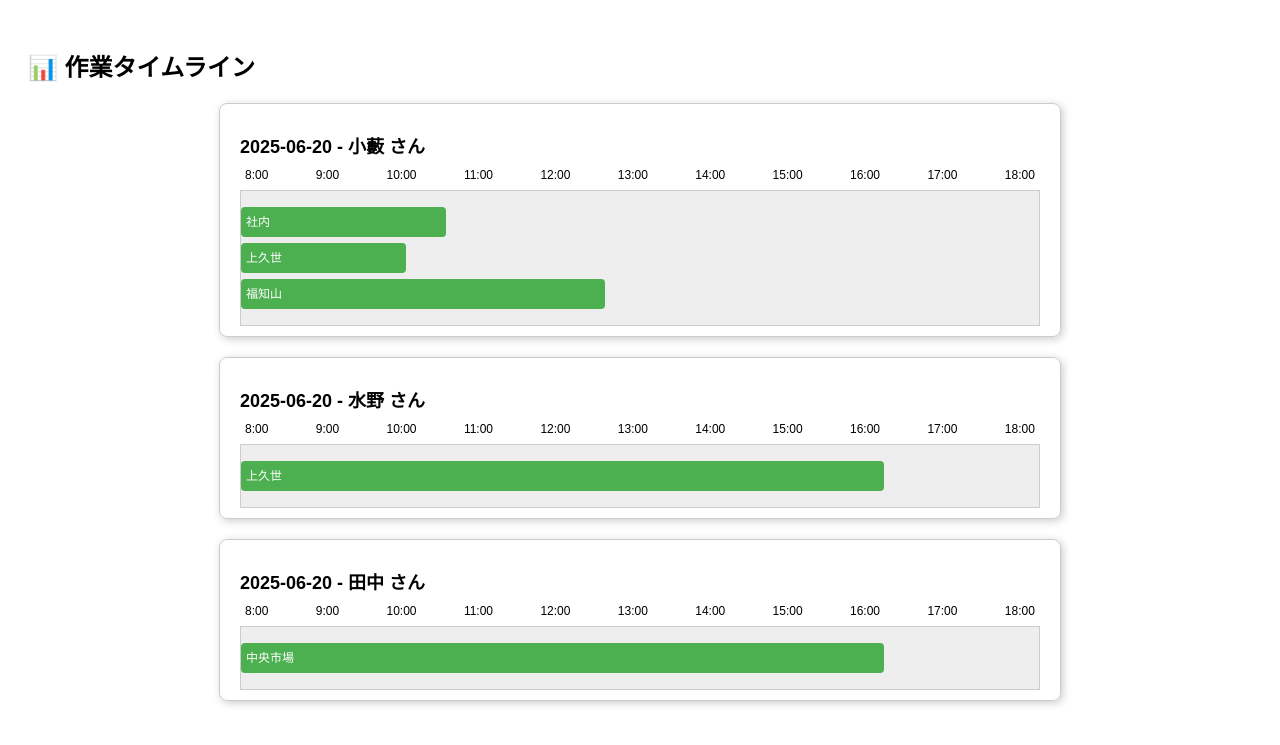
After one commit to 3216311ktt/daily_report_app, a Flask app: page /chart in a window 1280 px wide. The commit adds this page. Shown: the top 745 px of the page. Run offline with Flask 3, Linux system fonts and the light colour scheme; data comes from the database, SQL or seed files in the repository; both versions use the stored data as it was after the commit.

Commit message:
htmlを作成

```diff
--- a/app.py
+++ b/app.py
@@ -2,6 +2,8 @@ import os
 from flask import Flask, render_template, request, redirect, url_for
 from models import db, DailyReport
 from datetime import datetime
+from collections import defaultdict
+from operator import attrgetter
 
 # なければ作成
 if not os.path.exists('db'):
@@ -43,6 +45,63 @@ def submit():
     db.session.commit()
     return {'status': 'success'}
 
+# 確認用一覧画面
+@app.route('/view_reports')
+def view_reports():
+    name = request.args.get('name')
+    date = request.args.get('date')
+
+    query = DailyReport.query
+
+    if name:
+        query = query.filter(DailyReport.name.contains(name))
+    if date:
+        query = query.filter(DailyReport.date == date)
+
+    reports = query.order_by(DailyReport.date.desc(), DailyReport.name).all()
+    return render_template('view_reports.html', reports=reports)
+
+# 編集ルート
+@app.route('/edit/<int:id>', methods=['GET', 'POST'])
+def edit_report(id):
+    report = DailyReport.query.get_or_404(id)
+
+    if request.method == 'POST':
+        report.date = request.form['date']
+        report.name = request.form['name']
+        report.title = request.form['title']
+        report.task = request.form['task']
+        report.partner = request.form['partner']
+        report.overtime_before = int(float(request.form['overtime_before']) * 60)
+        report.work_minutes = int(float(request.form['work_minutes']) * 60)
+        report.overtime_after = int(float(request.form['overtime_after']) *60)
+        report.total_minutes = report.overtime_before + report.work_minutes + report.overtime_after
+        db.session.commit()
+        return redirect(request.referrer or url_for('view_reports'))
+
+    return render_template('edit_report.html', report=report)
+
+# 削除ルート
+@app.route('/delete/<int:id>')
+def delete_report(id):
+    report = DailyReport.query.get_or_404(id)
+    db.session.delete(report)
+    db.session.commit()
+    return redirect(url_for('view_reports'))
+
+# 一人１日をカード表示
+@app.route('/chart')
+def report_chart():
+    reports = DailyReport.query.order_by(DailyReport.date, DailyReport.name, DailyReport.id).all()
+
+    grouped = defaultdict(list)
+    for r in reports:
+        key = (r.date, r.name)
+        grouped[key].append(r)
+
+    return render_template('report_chart.html', grouped=grouped)
+
+
 if __name__ == '__main__':
     with app.app_context():
         db.create_all()
--- /dev/null
+++ b/templates/report_chart.html
@@ -0,0 +1,116 @@
+<!DOCTYPE html>
+<html lang="ja">
+<head>
+    <meta charset="UTF-8">
+    <meta name="viewport" content="width=device-width, initial-scale=1.0">
+    <title>作業タイムライン</title>
+    <style>
+        body {
+            font-family: sans-serif;
+            padding: 20px;
+        }
+
+        .card {
+            border: 1px solid #ccc;
+            border-radius: 8px;
+            margin: 20px auto;
+            padding: 10px 20px;
+            max-width: 800px;
+            box-shadow: 2px 2px 8px #ccc;
+        }
+
+        .card h3 {
+            margin-bottom: 10px;
+            font-size: 18px;
+        }
+
+        .timeline-labels {
+            display: flex;
+            justify-content: space-between;
+            font-size: 12px;
+            margin-bottom: 8px;
+            padding: 0 5px;
+        }
+
+        .timeline-container {
+            position: relative;
+            height: auto;
+            background: #eee;
+            border: 1px solid #ccc;
+            padding: 10px 0;
+            overflow-x: auto;
+        }
+
+        .task-row {
+            position: relative;
+            height: 30px;
+            margin: 6px 0;
+        }
+
+        .task-bar {
+            position: absolute;
+            height: 100%;
+            background: #4caf50;
+            color: white;
+            font-size: 12px;
+            line-height: 30px;
+            padding-left: 5px;
+            border-radius: 4px;
+            white-space: nowrap;
+            overflow: hidden;
+        }
+
+        .task-time {
+            font-size: 11px;
+            color: #333;
+            margin-top: 2px;
+        }
+    </style>
+</head>
+<body>
+
+    <h2>📊 作業タイムライン</h2>
+
+    {% set day_start = 8 * 60 %}
+    {% set day_end = 18 * 60 %}
+    {% set total_minutes = day_end - day_start %}
+
+    {% for (date, name), entries in grouped.items() %}
+        <div class="card">
+            <h3>{{ date }} - {{ name }} さん</h3>
+
+            <!-- 時間ラベル -->
+            <div class="timeline-labels">
+                {% for h in range(8, 19) %}
+                    <div>{{ h }}:00</div>
+                {% endfor %}
+            </div>
+
+            <div class="timeline-container">
+                {% set current_start = day_start %}
+                {% for r in entries %}
+                    {% set duration = r.total_minutes %}
+                    {% set offset = ((current_start - day_start) / total_minutes * 100) %}
+                    {% set width = (duration / total_minutes * 100) %}
+                    {% set start_hour = current_start // 60 %}
+                    {% set start_min = current_start % 60 %}
+                    {% set end_minute = current_start + duration %}
+                    {% set end_hour = end_minute // 60 %}
+                    {% set end_min = end_minute % 60 %}
+
+                    <div class="task-row">
+                        <div class="task-bar" style="left:{{ offset | round(2) }}%; width:{{ width | round(2) }}%;">
+                            {{ r.title }}
+                        </div>
+                        <div class="task-time">
+                            {{ '%02d:%02d' % (start_hour, start_min) }}〜{{ '%02d:%02d' % (end_hour, end_min) }}
+                        </div>
+                    </div>
+
+                    {% set current_start = current_start + duration %}
+                {% endfor %}
+            </div>
+        </div>
+    {% endfor %}
+</body>
+</html>
```
Also changed, not shown: templates/edit_report.html (added, +22 -0 lines), templates/index.html (+15 -8 lines), templates/view_reports.html (added, +71 -0 lines), db/daily_report.db, templates/reports.html (deleted).
